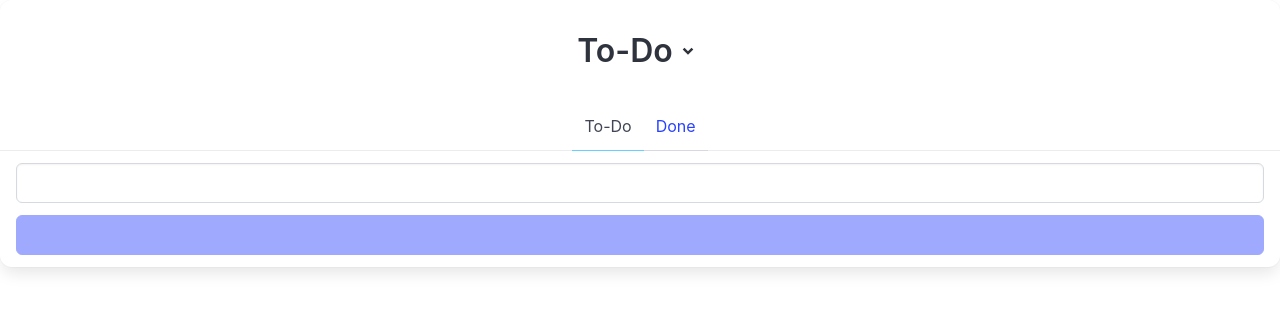
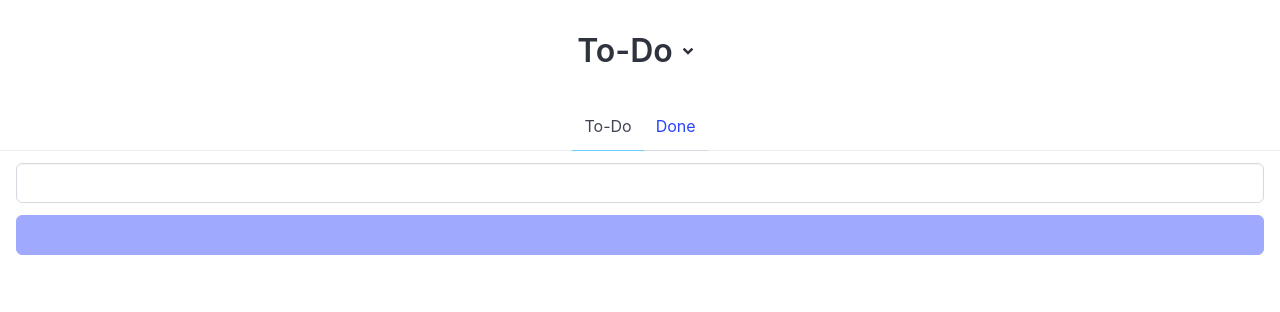
Before and after one commit to tgj/react-todos, a React (Create React App) app: page / in a window 1280 px wide. Shown: the top 312 px of the page. Built offline with nearby package versions, Linux system fonts and the light colour scheme.

Commit message:
Remove box shadow

```diff
--- a/src/App.js
+++ b/src/App.js
@@ -195,7 +195,12 @@ function App() {
 
   return (
     <div className="App">
-      <div className="panel is-info">
+      <div
+        className="panel is-info"
+        style={{
+          boxShadow: "none",
+        }}
+      >
         <div className="panel-heading">
           <div
             className={"dropdown " + (listSelectDropdown ? "is-active" : "")}
```
